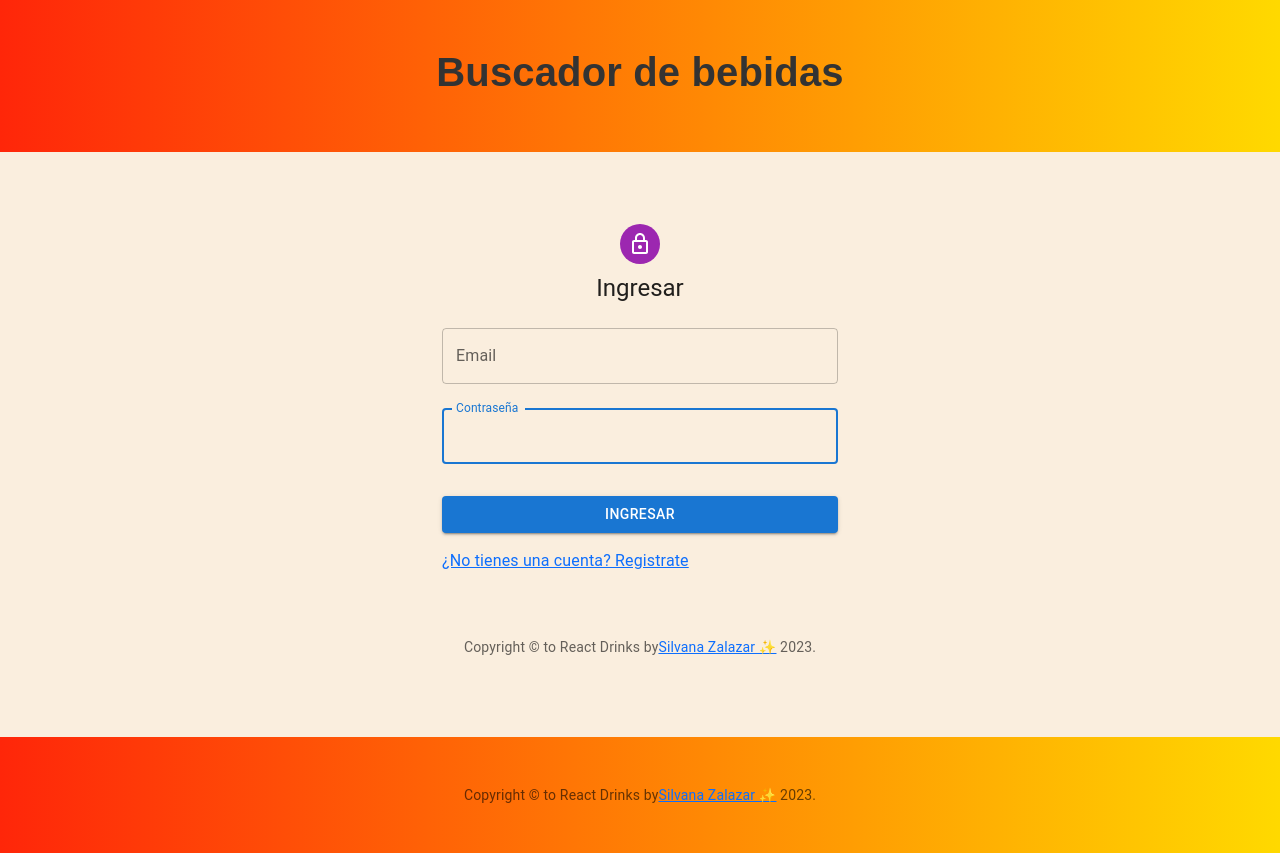
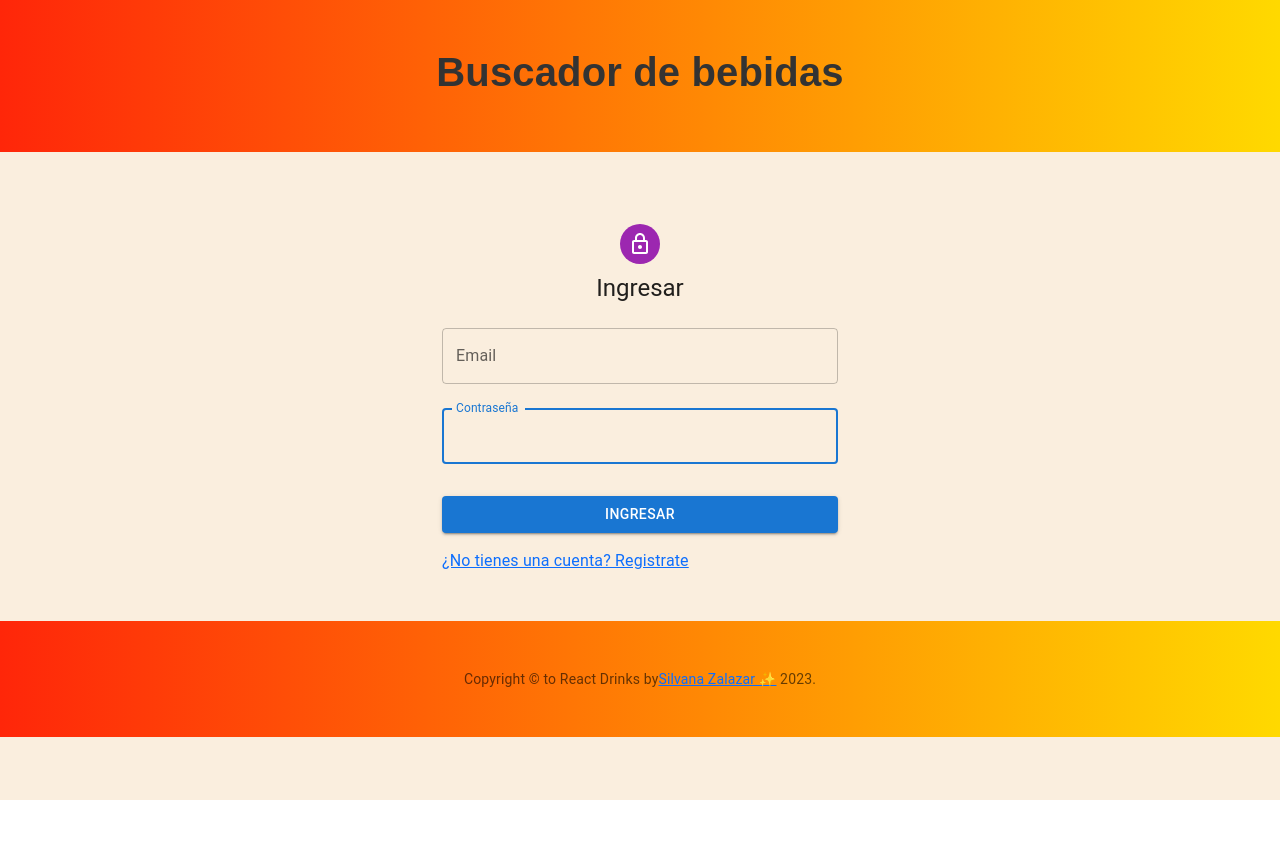
Before and after one commit to SilvanaZ/react-drinks, a React (Vite) app: page /login in a window 1280 px wide. After the commit the page ends 800 px from the top, so only its background shows below. Built offline with nearby package versions, Linux system fonts and the light colour scheme; no server answers.

Commit message:
Limpiando codigo

```diff
--- a/src/pages/user/SignIn/index.jsx
+++ b/src/pages/user/SignIn/index.jsx
@@ -9,7 +9,6 @@ import Typography from '@mui/material/Typography';
 import Container from '@mui/material/Container';
 import { createTheme, ThemeProvider } from '@mui/material/styles';
 import { Formik } from 'formik';
-import Copyright from '../copyright';
 import { Link } from 'react-router-dom';
 import useAuth from '../../../hooks/useAuth';
 
@@ -120,7 +119,6 @@ export default function SignIn() {
                         }
                     </Formik>
                 </Box>
-                <Copyright sx={{ mt: 8, mb: 4 }} />
             </Container>
             <br />
             <br />
--- a/src/pages/user/SignUp/index.jsx
+++ b/src/pages/user/SignUp/index.jsx
@@ -8,7 +8,6 @@ import LockOutlinedIcon from '@mui/icons-material/LockOutlined';
 import Typography from '@mui/material/Typography';
 import Container from '@mui/material/Container';
 import { createTheme, ThemeProvider } from '@mui/material/styles';
-import Copyright from '../copyright';
 import { Formik } from 'formik';
 import { Link } from 'react-router-dom';
 import useAuth from '../../../hooks/useAuth';
@@ -143,7 +142,6 @@ export default function SignUp() {
                         }
                     </Formik>
                 </Box>
-                <Copyright sx={{ mt: 5 }} />
             </Container>
         </ThemeProvider>
     );
```
